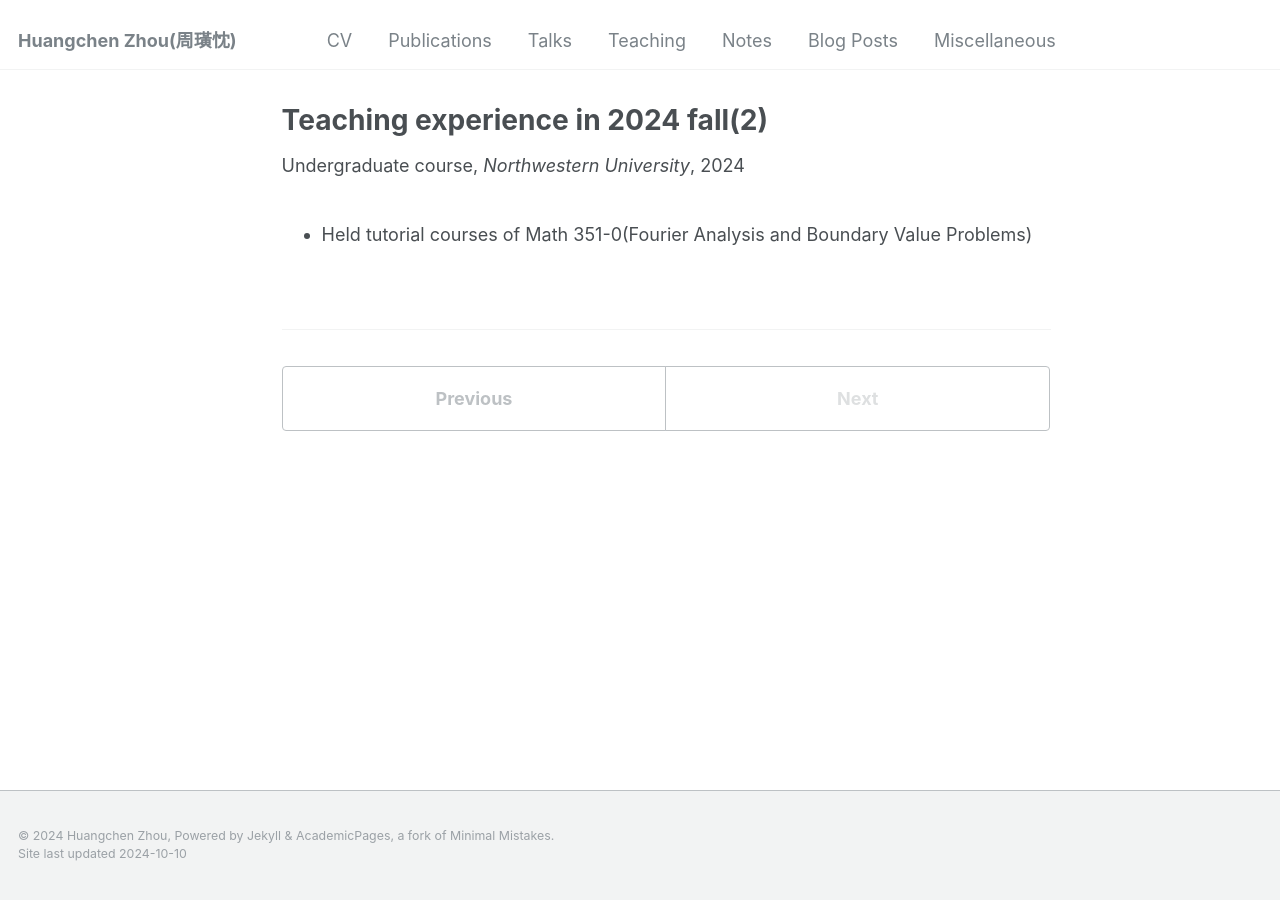
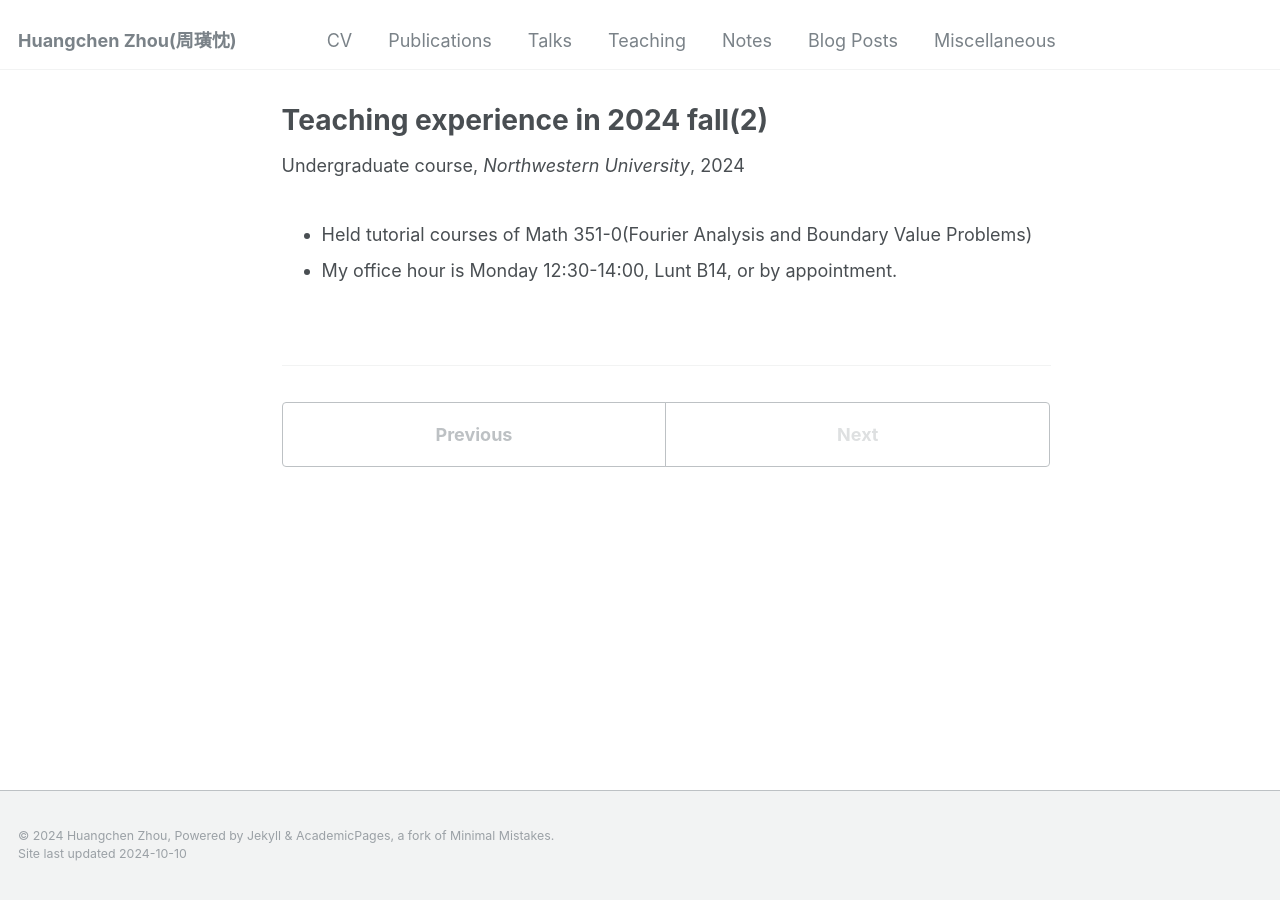
Before and after one commit to zhc515/zhc515.github.io, a Jekyll site: the page built from _teaching/2024-fall-teaching-2.md, in a window 1280 px wide. Built offline with Jekyll 4.4.1, drawn with Linux system fonts in a browser that asks for light colours.

Commit message:
Update 2024-fall-teaching-2.md

```diff
--- a/_teaching/2024-fall-teaching-2.md
+++ b/_teaching/2024-fall-teaching-2.md
@@ -9,3 +9,4 @@ location: "Evanston, US"
 ---
 
 - Held tutorial courses of Math 351-0(Fourier Analysis and Boundary Value Problems)
+- My office hour is Monday 12:30-14:00, Lunt B14, or by appointment.
```
